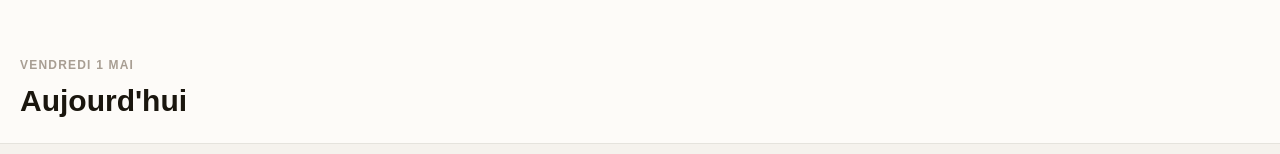
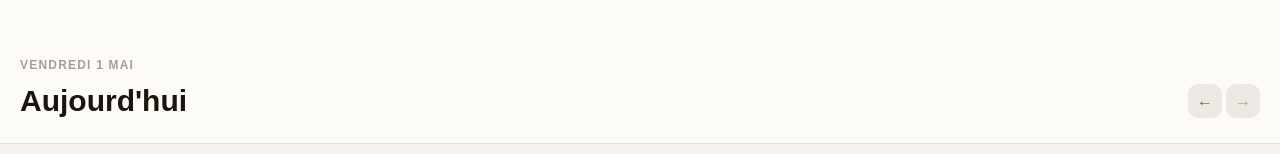
Before and after one commit to Rebbe33/sport-app, a Next.js app: page / in a window 1280 px wide. Shown: the top 154 px of the page. Built offline with nearby package versions, Linux system fonts and the light colour scheme; no server answers; the database is empty.

Commit message:
Refactor week handling and loading logic in HomePage

```diff
--- a/app/page.tsx
+++ b/app/page.tsx
@@ -23,16 +23,18 @@ export default function HomePage() {
   const [sessions, setSessions] = useState<SportSession[]>([])
   const [loading, setLoading] = useState(true)
   const [showBilanReminder, setShowBilanReminder] = useState(false)
-
-  const weekStart = startOfWeek(new Date(), { weekStartsOn: 1 })
+const [weekOffset, setWeekOffset] = useState(0)
+const weekStart = startOfWeek(addDays(new Date(), weekOffset * 7), { weekStartsOn: 1 })
 const weekDays = Array.from({ length: 7 }, (_, i) => addDays(weekStart, i))
+const isCurrentWeek = weekOffset === 0
 
 useEffect(() => {
+  setLoading(true)
   getSessionsByWeek(
     format(weekStart, 'yyyy-MM-dd'),
     format(addDays(weekStart, 6), 'yyyy-MM-dd')
   ).then(setSessions).finally(() => setLoading(false))
-  }, []) // eslint-disable-line
+}, [weekOffset]) // eslint-disable-line
 
   useEffect(() => {
     const lastBilan = localStorage.getItem('lastBilanDate')
@@ -54,7 +56,34 @@ export default function HomePage() {
   <p style={{ fontSize: 12, fontFamily: 'var(--font-display)', fontWeight: 700, letterSpacing: '0.1em', textTransform: 'uppercase', color: 'var(--text-3)' }}>
     {format(new Date(), "EEEE d MMMM", { locale: fr })}
   </p>
-        <h1 style={{ fontSize: 30, fontWeight: 800, marginTop: 4 }}>Aujourd'hui</h1>
+  <div style={{ display: 'flex', alignItems: 'center', justifyContent: 'space-between', marginTop: 4 }}>
+    <h1 style={{ fontSize: 30, fontWeight: 800 }}>
+      {isCurrentWeek ? "Aujourd'hui" : format(weekStart, "'Semaine du' d MMM", { locale: fr })}
+    </h1>
+    <div style={{ display: 'flex', gap: 4 }}>
+      <button
+        onClick={() => setWeekOffset(w => w - 1)}
+        style={{ width: 34, height: 34, borderRadius: 10, background: 'var(--surface2)', border: 'none', display: 'flex', alignItems: 'center', justifyContent: 'center', cursor: 'pointer', color: 'var(--text-2)' }}
+      >
+        ←
+      </button>
+      {!isCurrentWeek && (
+        <button
+          onClick={() => setWeekOffset(0)}
+          style={{ height: 34, padding: '0 10px', borderRadius: 10, background: 'var(--accent-light)', border: '1px solid var(--accent)', fontSize: 11, fontFamily: 'var(--font-display)', fontWeight: 700, color: 'var(--accent)', cursor: 'pointer' }}
+        >
+          Auj.
+        </button>
+      )}
+      <button
+        onClick={() => setWeekOffset(w => Math.min(w + 1, 0))}
+        disabled={isCurrentWeek}
+        style={{ width: 34, height: 34, borderRadius: 10, background: 'var(--surface2)', border: 'none', display: 'flex', alignItems: 'center', justifyContent: 'center', cursor: isCurrentWeek ? 'default' : 'pointer', color: isCurrentWeek ? 'var(--text-3)' : 'var(--text-2)' }}
+      >
+        →
+      </button>
+    </div>
+  </div>
 </div>
 
       {/* Bandeau bilan */}
@@ -74,7 +103,7 @@ export default function HomePage() {
       <div style={{ padding: '20px 20px 0', display: 'flex', flexDirection: 'column', gap: 20 }}>
 
         {/* Séances du jour */}
-        {!loading && (
+        {!loading && isCurrentWeek && (
   todaySessions.length > 0 ? (
             <div style={{ display: 'flex', flexDirection: 'column', gap: 10 }}>
               {todaySessions.map(s => {
@@ -131,6 +160,17 @@ export default function HomePage() {
               </Link>
             </div>
           )
+        )}
+
+        {!loading && !isCurrentWeek && (
+  <div style={{ background: 'var(--surface)', border: '1px solid var(--border)', borderRadius: 16, padding: '14px 16px', display: 'flex', alignItems: 'center', gap: 10 }}>
+    <span style={{ fontSize: 20 }}>📅</span>
+    <p style={{ fontSize: 14, color: 'var(--text-2)' }}>
+      {sessions.filter(s => s.status !== 'done').length > 0
+        ? `${sessions.filter(s => s.status !== 'done').length} séance(s) à rattraper cette semaine`
+        : 'Toutes les séances de cette semaine sont faites ✅'}
+    </p>
+  </div>
 )}
 
         {/* Mini planning semaine */}
```
Lines whose indentation alone changed are shown as unchanged.
